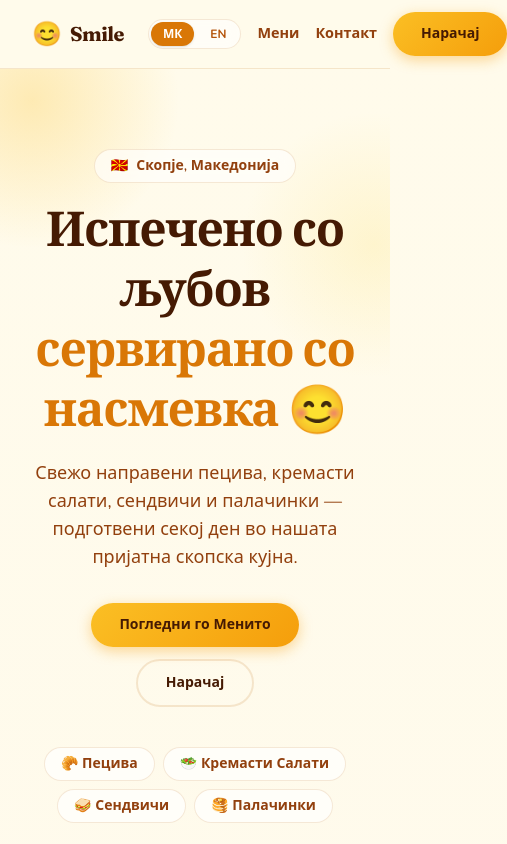
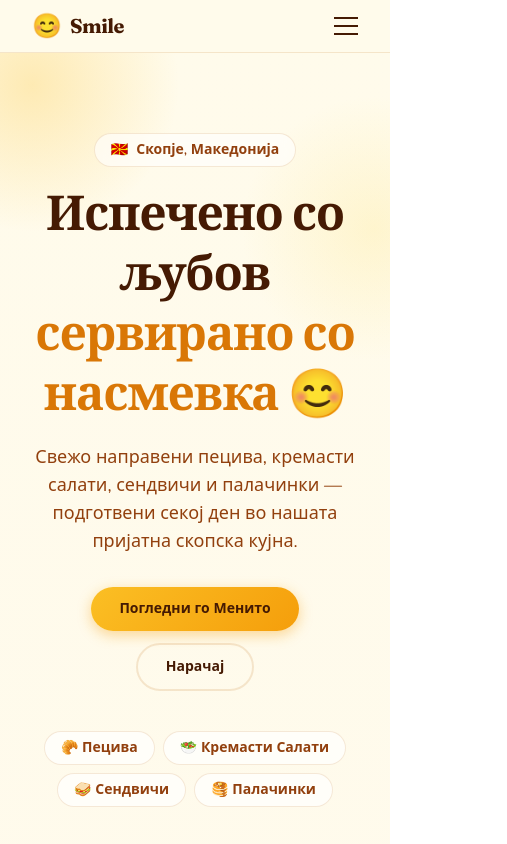
Before and after one commit to fstojkovski/demo-smile, a React (Vite) app: page / in a window 390 px wide. Shown: the top 844 px of the page, 507 px wide, since content can reach past the window. Built offline with nearby package versions, Linux system fonts and the light colour scheme.

Commit message:
fix responsive navigation using hamburger menu

```diff
--- a/src/components/Header.tsx
+++ b/src/components/Header.tsx
@@ -1,9 +1,11 @@
+import { useState } from 'react'
 import { Link } from '@tanstack/react-router'
 import { useTranslation } from 'react-i18next'
 import LanguageSwitcher from './LanguageSwitcher'
 
 export default function Header() {
   const { t } = useTranslation()
+  const [menuOpen, setMenuOpen] = useState(false)
 
   return (
     <header className="sticky top-0 z-50 border-b border-[var(--line)] bg-[var(--header-bg)] px-4 backdrop-blur-md">
@@ -22,8 +24,8 @@ export default function Header() {
           </span>
         </Link>
 
-        {/* Nav links */}
-        <div className="ml-auto flex items-center gap-4 sm:gap-6">
+        {/* Desktop nav links */}
+        <div className="ml-auto hidden items-center gap-4 sm:flex sm:gap-6">
           <LanguageSwitcher />
           <a href="#menu" className="nav-link">
             {t('nav.menu')}
@@ -35,7 +37,52 @@ export default function Header() {
             {t('nav.orderNow')}
           </a>
         </div>
+
+        {/* Hamburger button (mobile only) */}
+        <button
+          className="ml-auto flex flex-col justify-center gap-1.5 sm:hidden"
+          onClick={() => setMenuOpen((o) => !o)}
+          aria-label="Toggle menu"
+        >
+          <span
+            className={`block h-0.5 w-6 bg-[var(--text-primary)] transition-transform duration-200 ${menuOpen ? 'translate-y-2 rotate-45' : ''}`}
+          />
+          <span
+            className={`block h-0.5 w-6 bg-[var(--text-primary)] transition-opacity duration-200 ${menuOpen ? 'opacity-0' : ''}`}
+          />
+          <span
+            className={`block h-0.5 w-6 bg-[var(--text-primary)] transition-transform duration-200 ${menuOpen ? '-translate-y-2 -rotate-45' : ''}`}
+          />
+        </button>
       </nav>
+
+      {/* Mobile menu */}
+      {menuOpen && (
+        <div className="flex flex-col gap-4 border-t border-[var(--line)] px-4 py-4 sm:hidden">
+          <LanguageSwitcher />
+          <a
+            href="#menu"
+            className="nav-link"
+            onClick={() => setMenuOpen(false)}
+          >
+            {t('nav.menu')}
+          </a>
+          <a
+            href="#contact"
+            className="nav-link"
+            onClick={() => setMenuOpen(false)}
+          >
+            {t('nav.contact')}
+          </a>
+          <a
+            href="#contact"
+            className="btn-primary py-2 px-5 text-sm text-center"
+            onClick={() => setMenuOpen(false)}
+          >
+            {t('nav.orderNow')}
+          </a>
+        </div>
+      )}
     </header>
   )
 }
```
Also changed, not shown: .claude/settings.local.json.
